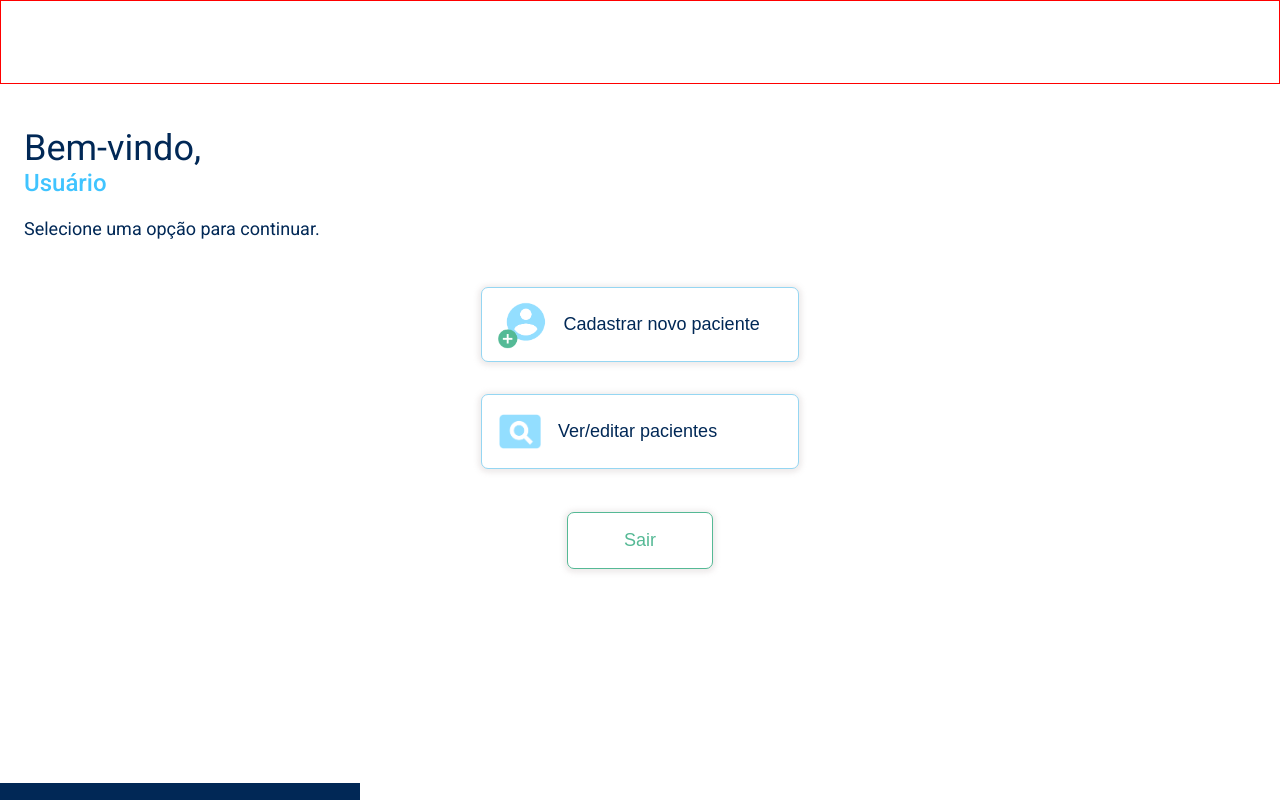
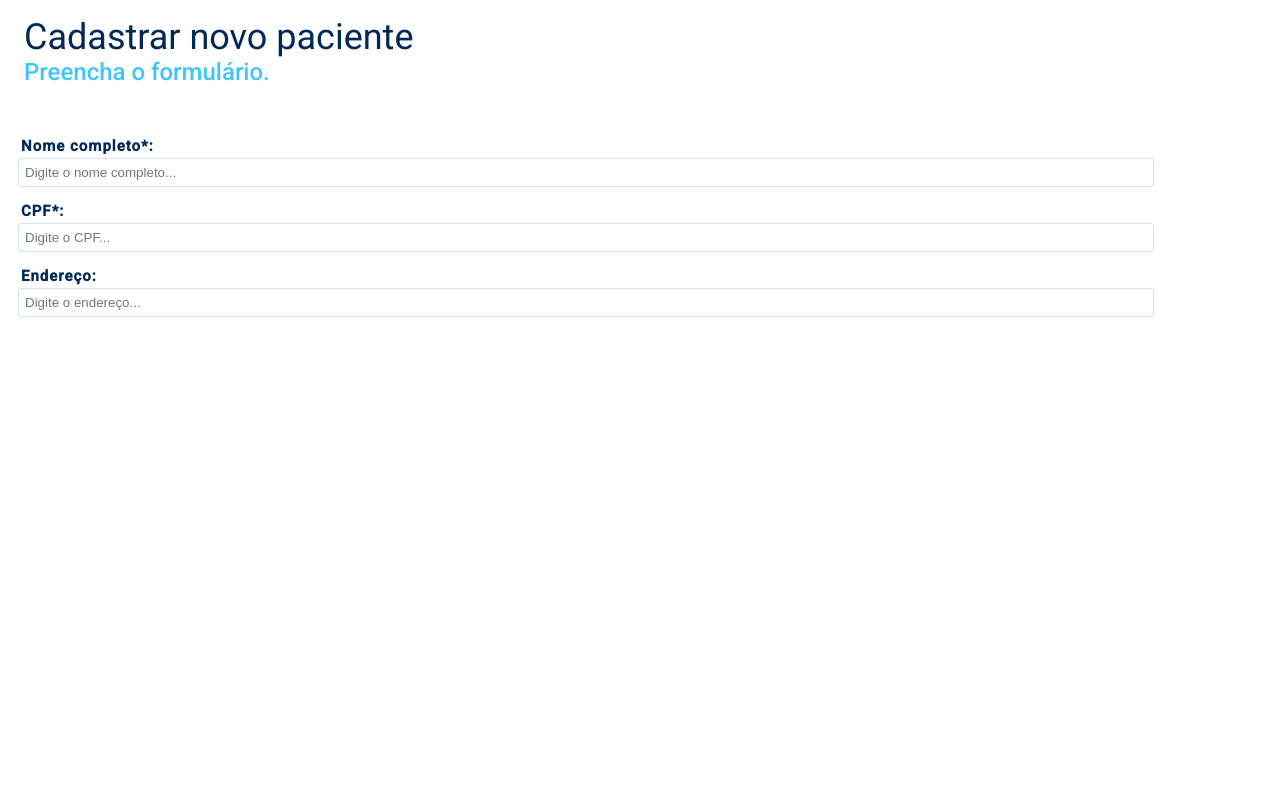
Before and after one commit to herr-berna/ACME-registration-form, a React (Create React App) app: page /Form in a window 1280 px wide. Built offline with nearby package versions, Linux system fonts and the light colour scheme.

Commit message:
Import react-router-dom, configure router, style input components

```diff
--- a/package.json
+++ b/package.json
@@ -8,6 +8,8 @@
     "@testing-library/user-event": "^13.5.0",
     "react": "^17.0.2",
     "react-dom": "^17.0.2",
+    "react-hook-form": "^7.25.3",
+    "react-router-dom": "^6.2.1",
     "react-scripts": "5.0.0",
     "styled-components": "^5.3.3",
     "web-vitals": "^2.1.4"
--- a/src/App.js
+++ b/src/App.js
@@ -1,52 +1,20 @@
 import React from 'react';
-import { MainButton, SecButton, Title, Header, Footer } from './styles';
-// import Form from './Form';
-import GlobalStyle from './globalStyle';
-import addnew from './img/addnew.png';
-import search from './img/search.png'
+import Home from './Home';
+import Form from './Form';
+import { BrowserRouter as Router, Routes, Route, Link } from 'react-router-dom';
+
 // Criando uma função para aplicar estilos globalmente
 
 function App() {
   return (
-    <div>
-      <GlobalStyle />
-      <Header>
-
-      </Header>
-      <Title>
-        Bem-vindo,
-        <span>Usuário</span>
-        <p>Selecione uma opção para continuar.</p>
-      </Title>
-      <MainButton>
-        <img
-          src={addnew}
-          alt="Adicionar um novo paciente"
-          style={{
-            width: "56px",
-            marginLeft: "-24px",
-          }}
-        />
-        <span>Cadastrar novo paciente</span>
-      </MainButton>
-      <MainButton>
-        <img
-          src={search}
-          alt="Ver/editar pacientes"
-          style={{
-            width: "48px",
-            marginLeft: "-64px",
-            paddingRight: "6px"
-          }}
-        />
-        <span>Ver/editar pacientes</span>
-      </MainButton>
-      <SecButton>
-        <span>Sair</span>
-      </SecButton>
-      <Footer></Footer>
-      {/* <Form /> */}
-    </div>
+    <>
+      <Router>
+        <Routes>
+          <Route path="/" exact element={<Home />}></Route>
+          <Route path="Form" exact element={<Form />}></Route>
+        </Routes>
+      </Router>
+    </>
   );
 }
 document.getElementById('root')
--- a/src/Form.js
+++ b/src/Form.js
@@ -1,19 +1,60 @@
-import React, { useState } from 'react';
-import FormSignUp from './FormSignUp';
-import FormSuccess from './FormSuccess';
+// Aqui é o formulário que recebe os dados
+
+import React from 'react';
+import GlobalStyle from './globalStyle';
+import { Title, InputText } from './styles';
+// Para administrar o form, utilizei react-hook-form, uma lib que torna esse processo mais fácil.
+import { useForm } from 'react-hook-form'
 
 const Form = () => {
-  // Por padrão, isSubmitted estará como false
-  // const [isSubmitted, setIsSubmitted] = useState(false)
 
-  // function submitForm() {
-  //   setIsSubmitted(true)
-  // }
+  // Pegamos a função do react-hook-form e a destruturamos
+  const { register, handleSubmit } = useForm()
 
-  return <div>
-    {/* {!isSubmitted ? (<FormSignUp submitForm={submitForm} />) : (<FormSuccess />)} */}
-    <FormSignUp />
-  </div>;
+  const showConsole = (data) => {
+    console.log(data)
+  }
+
+  return (
+    <>
+      <GlobalStyle />
+      <Title>Cadastrar novo paciente
+        <span>Preencha o formulário.</span>
+      </Title>
+      <InputText>
+        <label htmlFor="fullname">Nome completo*:</label>
+        <input
+          type="text"
+          id="fullname"
+          name="fullname"
+          // Com a propriedade 'ref', não precisamos cuidar manualmente do value do input
+          // ref={register}
+          placeholder="Digite o nome completo..."
+          required />
+      </InputText>
+      <InputText>
+        <label htmlFor="cpf">CPF*:</label>
+        <input
+          type="text"
+          id="cpf"
+          name="cpf"
+          // ref={register}
+          placeholder="Digite o CPF..."
+          required />
+      </InputText>
+      <InputText>
+        <label htmlFor="address">Endereço: </label>
+        <input
+          type="text"
+          id="address"
+          name="address"
+
+          // ref={register}
+          placeholder="Digite o endereço..."
+          required />
+      </InputText>
+    </>
+  );
 };
 
 export default Form;
--- /dev/null
+++ b/src/Home.js
@@ -0,0 +1,61 @@
+import React from 'react';
+import { MainButton, SecButton, Title, Header, Footer } from './styles';
+// Importanto router para possibilitar a troca de telas
+// Routes era chamado de Switch
+import { BrowserRouter as Router, Routes, Route, Link } from 'react-router-dom';
+import GlobalStyle from './globalStyle';
+import addnew from './img/addnew.png';
+import search from './img/search.png'
+
+const Home = () => {
+  return (
+    <div>
+      <GlobalStyle />
+      {/* Elemento Router cobre os outros */}
+
+      <Header>
+        <span>logo</span>
+      </Header>
+      <Title>
+        Bem-vindo,
+        <span>Usuário</span>
+        <p>Selecione uma opção para continuar.</p>
+      </Title>
+      {/* Link para o Form */}
+      <Link to="Form">
+        <MainButton>
+          <img
+            src={addnew}
+            alt="Adicionar um novo paciente"
+            style={{
+              width: "56px",
+              marginLeft: "-24px",
+            }}
+          />
+          <span
+          >Cadastrar novo paciente</span>
+        </MainButton>
+      </Link>
+      {/* Link para  lista de pacientes */}
+      <MainButton>
+        <img
+          src={search}
+          alt="Ver/editar pacientes"
+          style={{
+            width: "48px",
+            marginLeft: "-64px",
+            paddingRight: "6px"
+          }}
+        />
+        <span>Ver/editar pacientes</span>
+      </MainButton>
+      <SecButton>
+        <span>Sair</span>
+      </SecButton>
+      <Footer></Footer>
+
+    </div >
+  );
+};
+
+export default Home;
--- a/src/styles.js
+++ b/src/styles.js
@@ -74,9 +74,30 @@ border-radius: 7px;
   }
 `;
 
+export const InputText = styled.div`
+padding-left: 18px;
+input {
+  border: 1px solid #D2E3EB;
+  color: #9FAAB8;
+  width: 90%;
+  height: 29px;
+  margin-bottom: 12px;
+  border-radius: 3px;
+  padding: 6px;
+}
+label {
+  font-size: 15px;
+  font-weight: 600;
+  letter-spacing: 1px;
+  color: #012856;
+  display: block;
+  padding: 3px;
+}
+`
+
 export const Footer = styled.div`
 position: absolute;
-width: 360px;
+width: 100%;
 height: 17px;
 background-color: #012856;
 bottom: 0;
```
Also changed, not shown: src/FormSignUp.js (+49 -111 lines), src/FormSuccess.js (deleted, +0 -14 lines), 1 other file (tests, documents, lock files or other folders).
